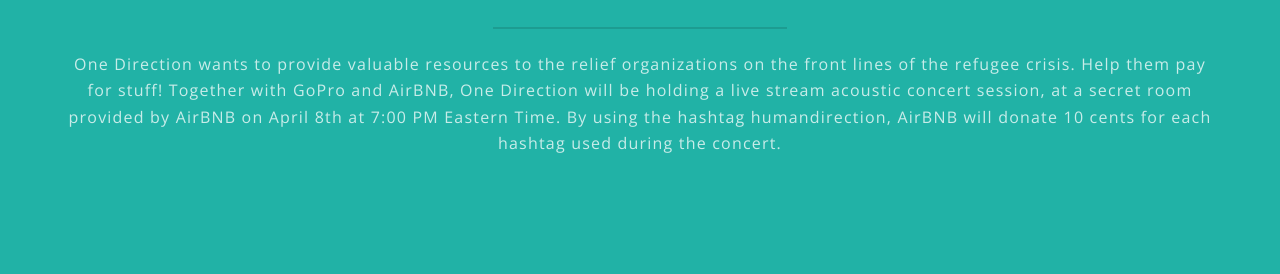
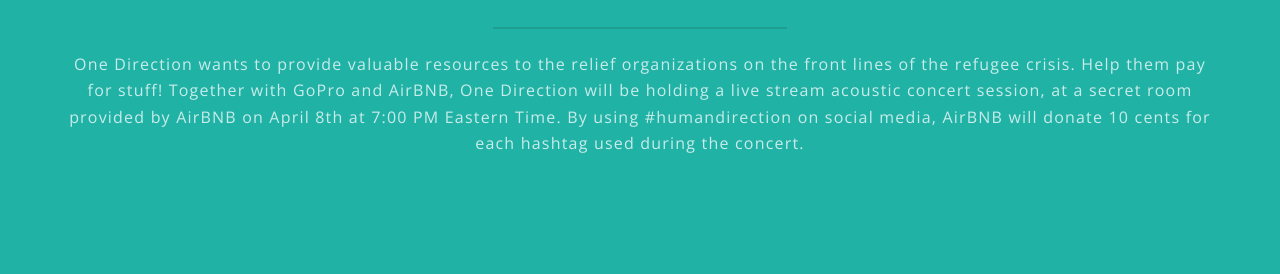
Before and after one commit to adamzhujiang/RBG, a Jekyll site: the page built from index.html, in a window 1280 px wide and 900 px high, scrolled down 860 px. Shown: the part 207-481 px from the top of the window. Built offline with Jekyll 4.4.1, drawn with Linux system fonts in a browser that asks for light colours.

Commit message:
changed index

```diff
--- a/index.html
+++ b/index.html
@@ -18,7 +18,7 @@
 						<div class="inner">
 							<header class="major">
 								<h2><br />#HumanDirection</h2>
-								<p>One Direction wants to provide valuable resources to the relief organizations on the front lines of the refugee crisis. Help them pay for stuff! Together with GoPro and AirBNB, One Direction will be holding a live stream acoustic concert session, at a secret room provided by AirBNB on April 8th at 7:00 PM Eastern Time. By using the hashtag humandirection, AirBNB will donate 10 cents for each hashtag used during the concert.</p>
+								<p>One Direction wants to provide valuable resources to the relief organizations on the front lines of the refugee crisis. Help them pay for stuff! Together with GoPro and AirBNB, One Direction will be holding a live stream acoustic concert session, at a secret room provided by AirBNB on April 8th at 7:00 PM Eastern Time. By using #humandirection on social media, AirBNB will donate 10 cents for each hashtag used during the concert.</p>
 							</header>
 						</div>
 					</section>
```
